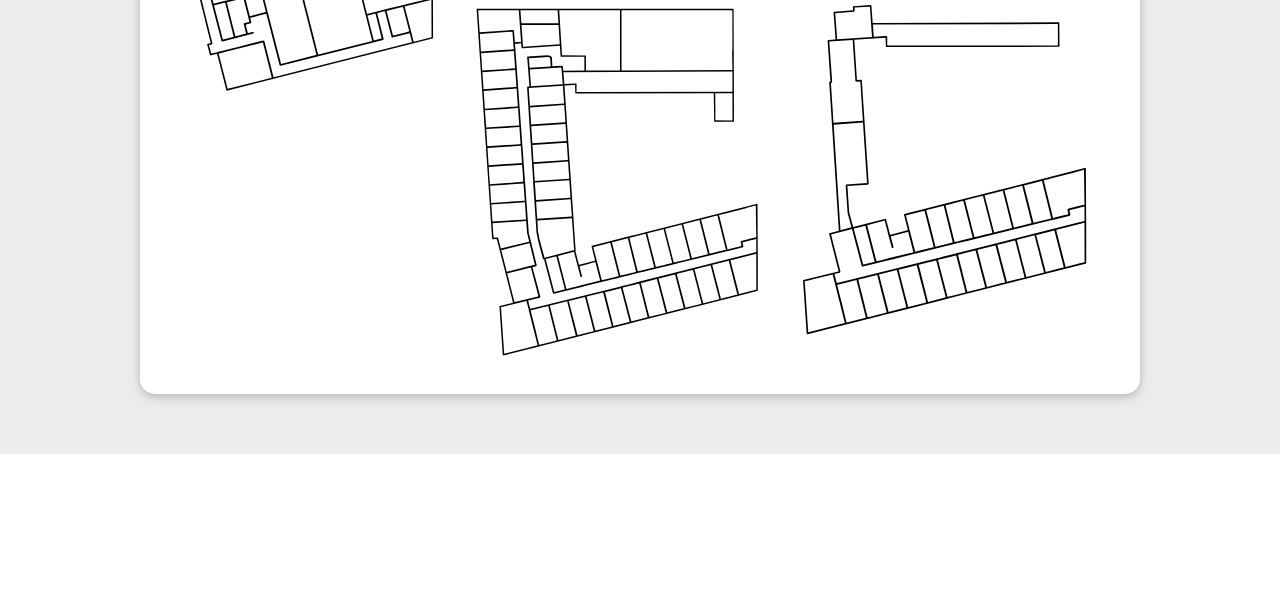
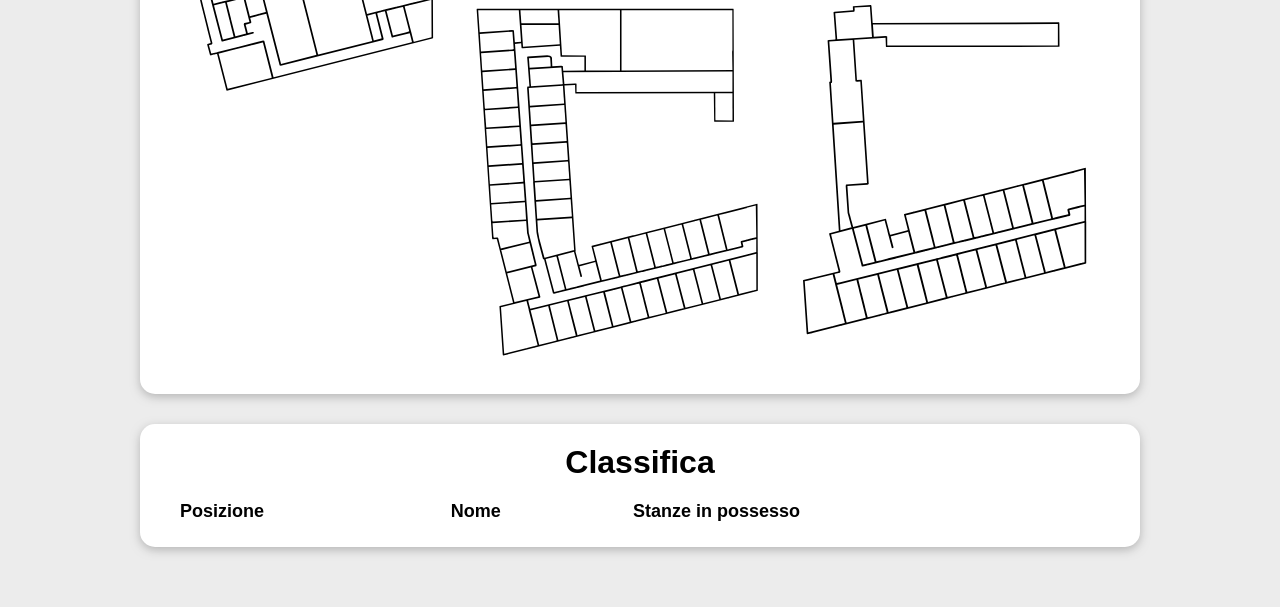
Before and after one commit to lorenzopucci/faedoguerra, a Django app: page /dashboard/ in a window 1280 px wide. Shown: the part 616-1223 px from the top of the page. Before the commit the page ends 1070 px from the top, so only its background shows below. Run offline with Django 5.2, Linux system fonts and the light colour scheme; data that the repository does not hold is empty.

Commit message:
Add ranking

```diff
--- a/faedoguerra_app/fetch.py
+++ b/faedoguerra_app/fetch.py
@@ -1,4 +1,6 @@
-from faedoguerra_app.models import Room
+from django.db.models import Count
+
+from faedoguerra_app.models import Player, Room
 
 
 def get_floor_map(floor):
@@ -11,12 +13,12 @@ def get_floor_map(floor):
             color = tuple(bytes.fromhex(instance.current_owner.color[1:]))
 
         return {
-            "id": instance.id,
-            "floor": floor,
-            "svg_id": instance.svg_id,
-            "color": color,
-            "label": instance.label,
-            "tooltip": instance.tooltip,
+            'id': instance.id,
+            'floor': floor,
+            'svg_id': instance.svg_id,
+            'color': color,
+            'label': instance.label,
+            'tooltip': instance.tooltip,
         }
 
     return list(map(to_representation, queryset))
@@ -28,3 +30,24 @@ def get_all_floors_maps():
         ret.extend(get_floor_map(floor))
 
     return ret
+
+
+def get_ranking(count = 20):
+    queryset = Player.objects\
+        .annotate(room_count = Count('current_rooms'))\
+        .order_by('room_count', 'id')\
+        [:count]
+
+    def to_representation(arg):
+        rank, instance = arg
+
+        return {
+            'rank': rank + 1,
+            'id': instance.id,
+            'full_name': str(instance),
+            'room_count': instance.room_count,
+            'university': instance.get_university_display(),
+            'color': instance.color,
+        }
+
+    return list(map(to_representation, enumerate(queryset)))
--- a/faedoguerra_app/views.py
+++ b/faedoguerra_app/views.py
@@ -13,6 +13,7 @@ def dashboard(request):
     return render(request, 'dashboard.jinja', {
         'floor': '',
         'data': fetch.get_all_floors_maps(),
+        'ranking': fetch.get_ranking(),
     })
 
 
@@ -23,6 +24,7 @@ def dashboard_floor(request, floor):
         return render(request, 'dashboard.jinja', {
             'floor': floor,
             'data': fetch.get_floor_map(int(floor)),
+            'ranking': fetch.get_ranking(),
         })
 
 
--- a/static/styles/dashboard.css
+++ b/static/styles/dashboard.css
@@ -57,3 +57,10 @@ svg {
 #general-grid > div > div > * {
     margin: 2px auto;
 }
+
+.color-square {
+    display: inline-block;
+    width: 20px;
+    height: 20px;
+    border-radius: 8px;
+}
--- a/static/styles/theme.css
+++ b/static/styles/theme.css
@@ -164,17 +164,39 @@ a {
     padding: 5px 10px;
 }
 
-.data-grid > div:nth-child(2n + 1) {
+.data-grid > div:nth-child(2n + 1),
+.theme-table td:first-child {
     border-top-left-radius: 6px;
     border-bottom-left-radius: 6px;
 }
 
-.data-grid > div:nth-child(2n) {
+.data-grid > div:nth-child(2n),
+.theme-table td:last-child {
     border-top-right-radius: 6px;
     border-bottom-right-radius: 6px;
 }
 
 .data-grid > div:nth-child(4n + 1),
-.data-grid > div:nth-child(4n + 2) {
+.data-grid > div:nth-child(4n + 2),
+.theme-table > tbody > tr:nth-child(odd) {
     background-color: rgb(240, 240, 240);
 }
+
+.theme-table {
+    width: 100%;
+    border-collapse: collapse;
+}
+
+.theme-table td {
+    padding: 5px 10px;
+}
+
+.theme-table td > * {
+    vertical-align: middle;
+}
+
+.theme-table thead {
+    text-align: left;
+    font-weight: bold;
+    font-size: large;
+}
--- a/templates/dashboard.jinja
+++ b/templates/dashboard.jinja
@@ -3,6 +3,8 @@
 {% block head %}
   <title>Guerra del Faedo</title>
 
+  <script src="https://unpkg.com/@popperjs/core@2"></script>
+  <script src="https://unpkg.com/tippy.js@6"></script>
   <link rel="stylesheet" href="/static/styles/dashboard.css">
   <script src="/static/scripts/dashboard.js"></script>
 {% endblock %}
@@ -55,4 +57,33 @@
       </div>
     {% endif %}
   </div>
+
+  <div class="full-width-card">
+    <h1>Classifica</h1>
+
+    <table id="ranking" class="theme-table">
+    <thead><tr>
+      <td>Posizione</td><td>Nome</td><td>Stanze in possesso</td>
+    </tr></thead>
+    <tbody>
+      {% for player in ranking %}
+        <tr>
+          <td>{{player.rank}}</td>
+          <td>
+            <span class="color-square" style="background-color:{{player.color}};"></span>
+            <a href="/player/{{player.id}}">{{player.full_name}}</a>
+            ({{player.university}})
+          </td>
+          <td>{{player.room_count}}</td>
+        </tr>
+      {% endfor %}
+    </tbody>
+    </table>
+  </div>
+
+  <script>
+    window.onload = () => {
+      color_svg({{data | tojson}});
+    }
+  </script>
 {% endblock %}
```
